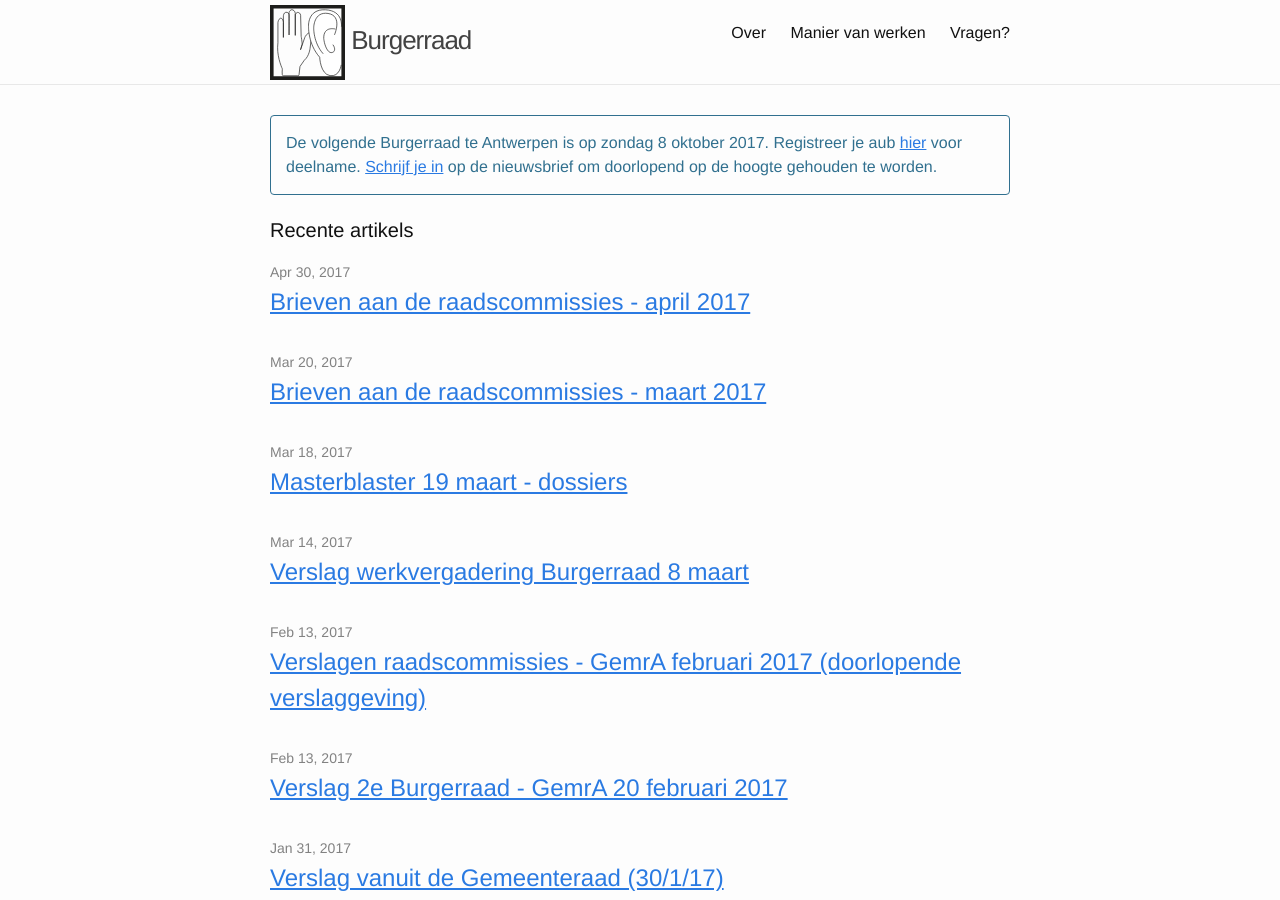
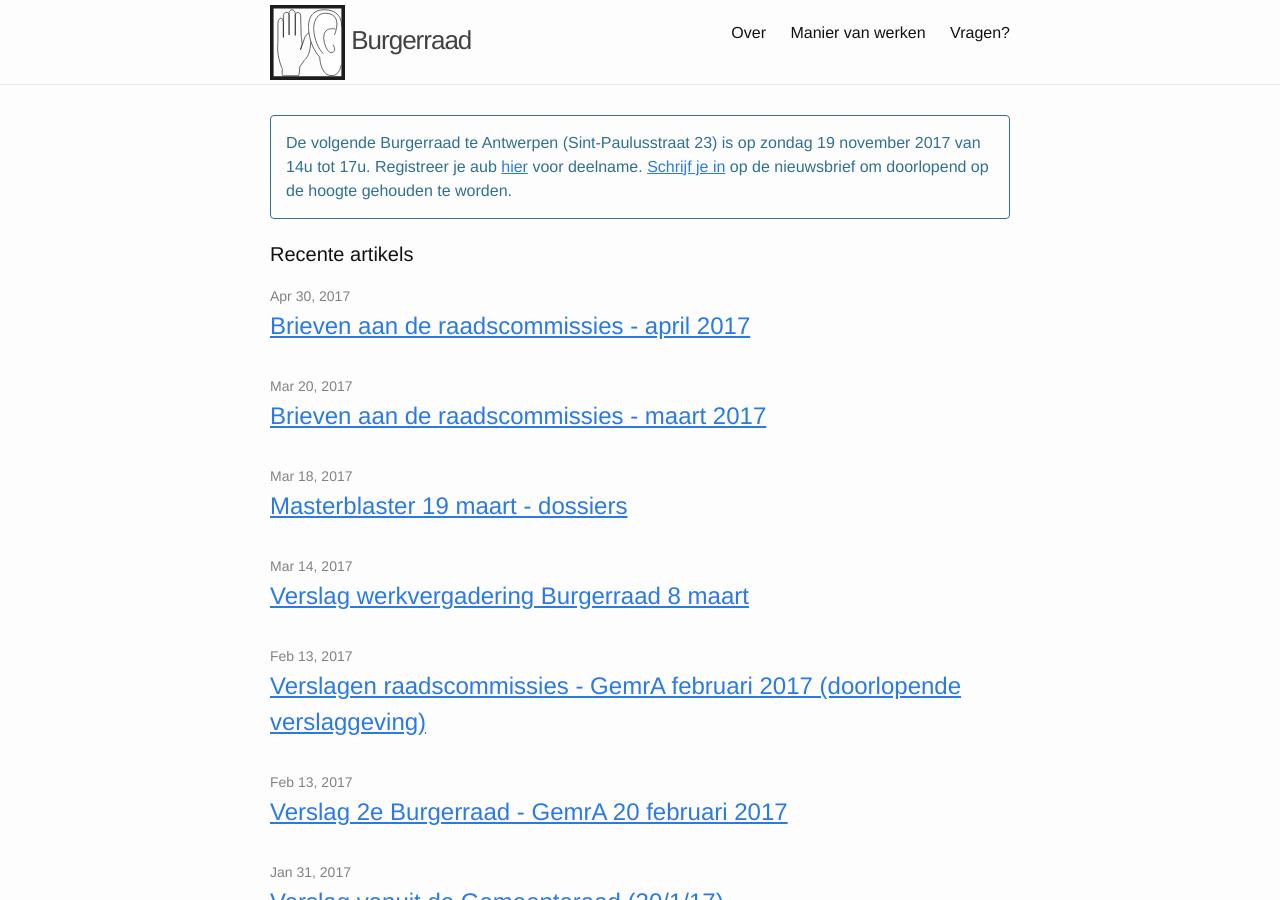
Before and after one commit to tgoorden/burgerraad, a Jekyll site: the page built from index.html, in a window 1280 px wide and 900 px high. Built offline with Jekyll 4.4.1, drawn with Linux system fonts in a browser that asks for light colours.

Commit message:
datum en formulier november

```diff
--- a/_includes/upcoming.html
+++ b/_includes/upcoming.html
@@ -1,5 +1,5 @@
 <div id="upcoming" class="alert alert-info">
-   De volgende Burgerraad te Antwerpen is op zondag 8 oktober 2017.
-   Registreer je aub <a href="https://docs.google.com/forms/d/e/1FAIpQLScIFYx40NVQGz4enB2vCfZZM5Heuv9C8UwtDkNw5vImCKkqWA/viewform" target="_new">hier</a> voor deelname.
+   De volgende Burgerraad te Antwerpen (Sint-Paulusstraat 23) is op zondag 19 november 2017 van 14u tot 17u.
+   Registreer je aub <a href="https://docs.google.com/forms/d/e/1FAIpQLSd4FGW_9ICe9xBUfR3rIFHdY08ryr7DAAnDOhpC9qb6NCtalA/viewform" target="_new">hier</a> voor deelname.
    <a href="/over/">Schrijf je in</a> op de nieuwsbrief om doorlopend op de hoogte gehouden te worden.
 </div>
```
